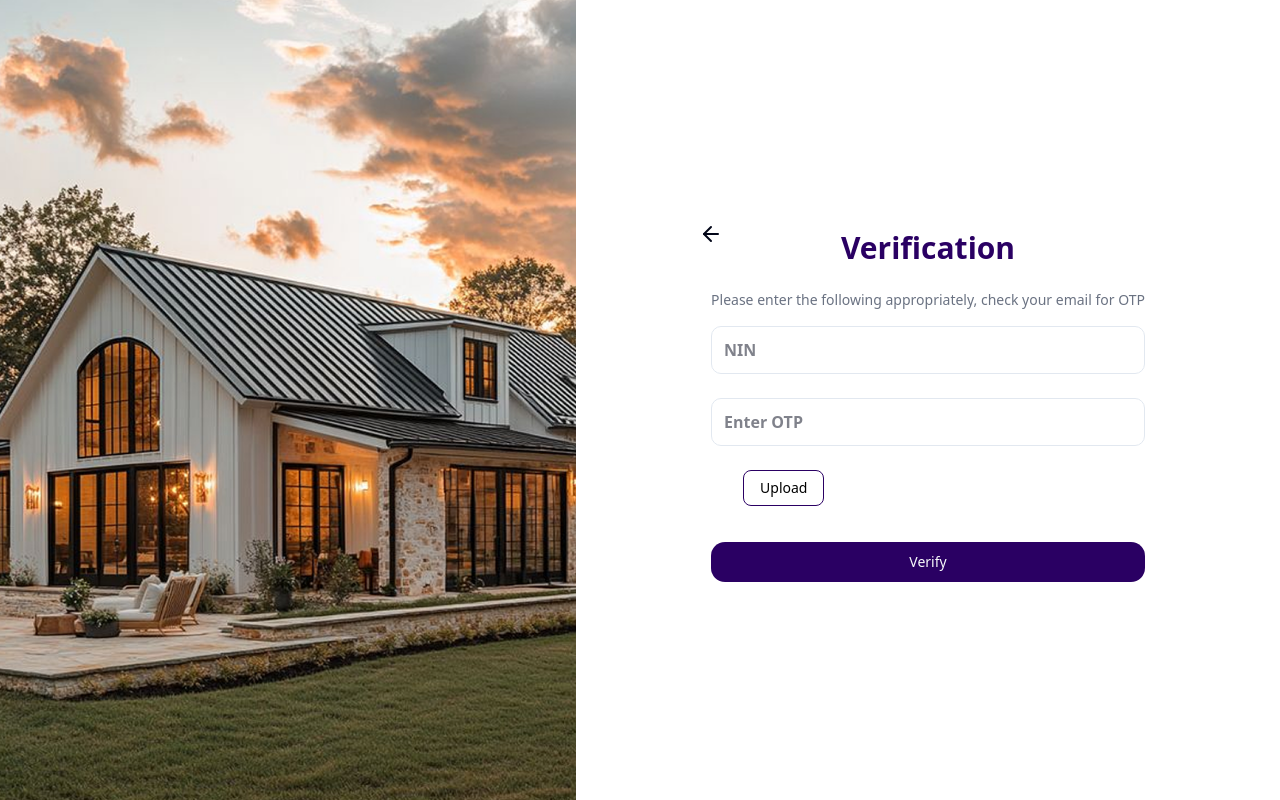
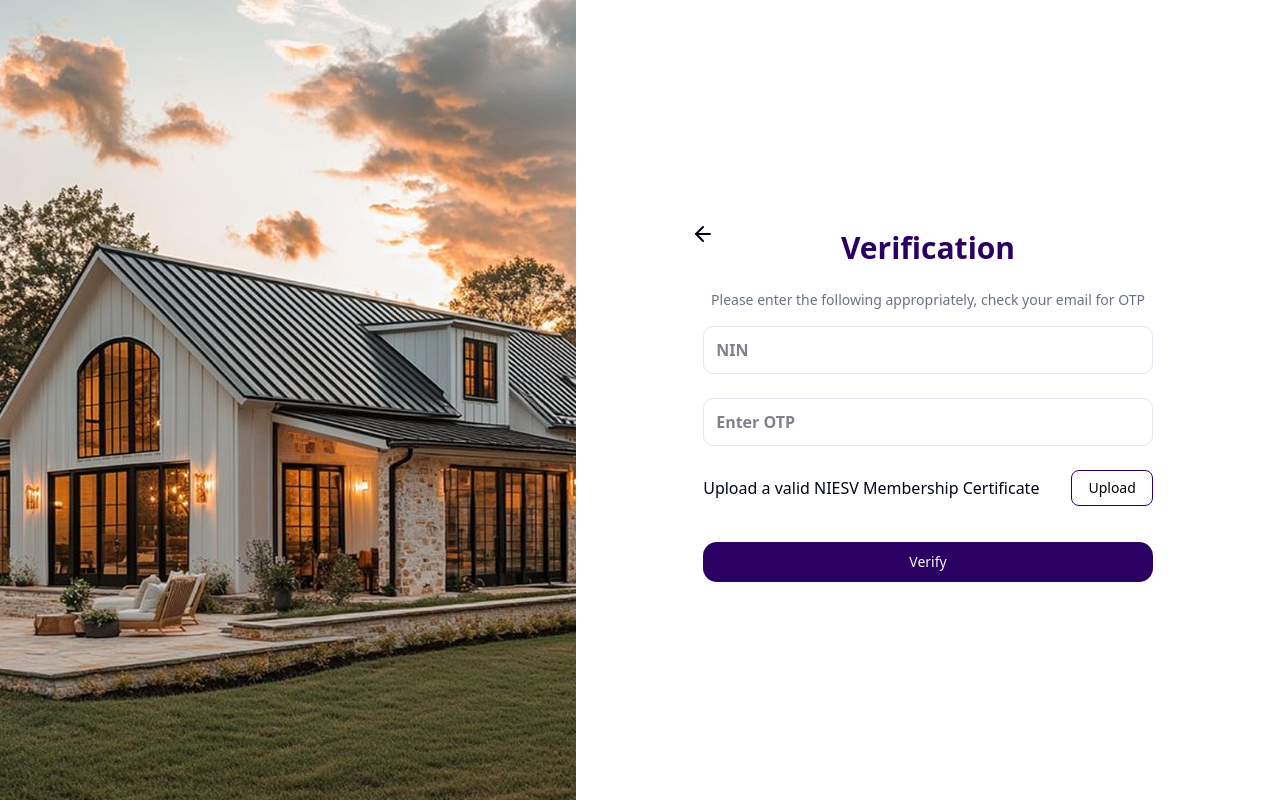
Before and after one commit to Donald2023-source/Home-Trace, a Next.js app: page /auth/agent/signup in a window 1280 px wide. Built offline with nearby package versions, Linux system fonts and the light colour scheme.

Commit message:
feat: intergrating cloudinary

```diff
--- a/app/(Pages)/auth/agent/signup/page.tsx
+++ b/app/(Pages)/auth/agent/signup/page.tsx
@@ -145,7 +145,7 @@ const Page = () => {
                 inputMode="numeric"
                 maxLength={11}
                 placeholder="NIN"
-                value={otpValue}
+                value={NIN}
                 onChange={(e) => setNIN(e.target.value)}
               />
             </fieldset>
@@ -168,7 +168,7 @@ const Page = () => {
                   const file = e.target.files?.[0];
                   if (file) {
                     console.log("Selected file:", file);
-                      setCert(file)
+                    setCert(file);
                   }
                 }}
                 className="hidden"
@@ -178,9 +178,9 @@ const Page = () => {
               />
 
               <p className="md:text-base text-xs">
-                {
-
-                }
+                {cert?.name
+                  ? cert?.name
+                  : "Upload a valid NIESV Membership Certificate"}
               </p>
               <Button
                 type="button"
```
